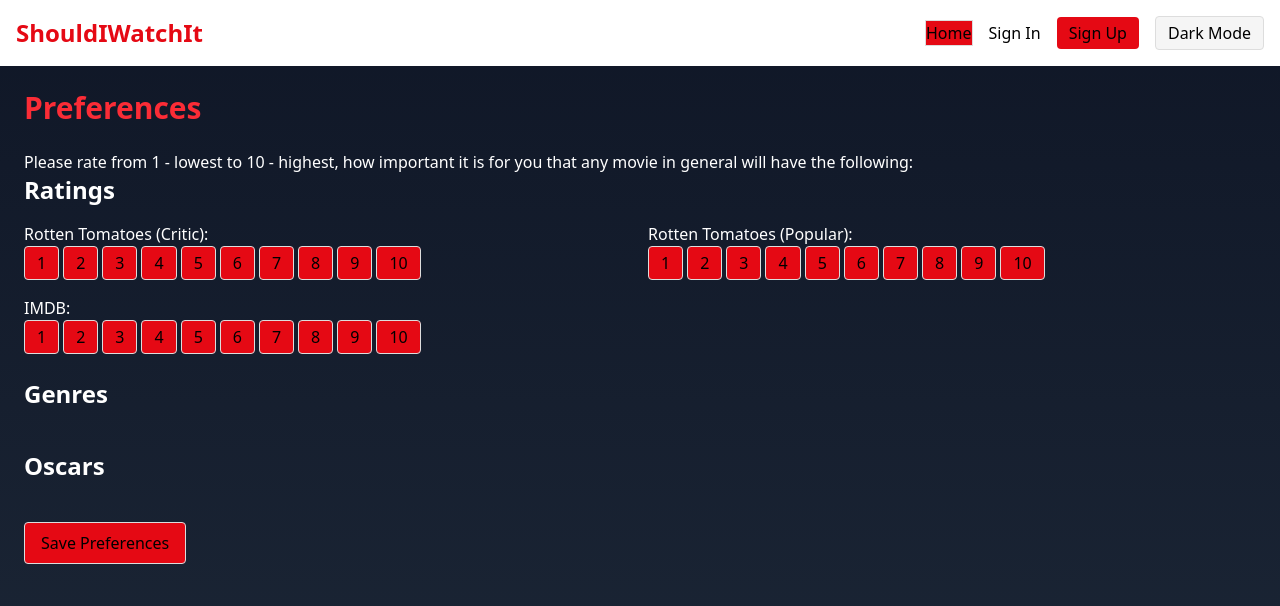
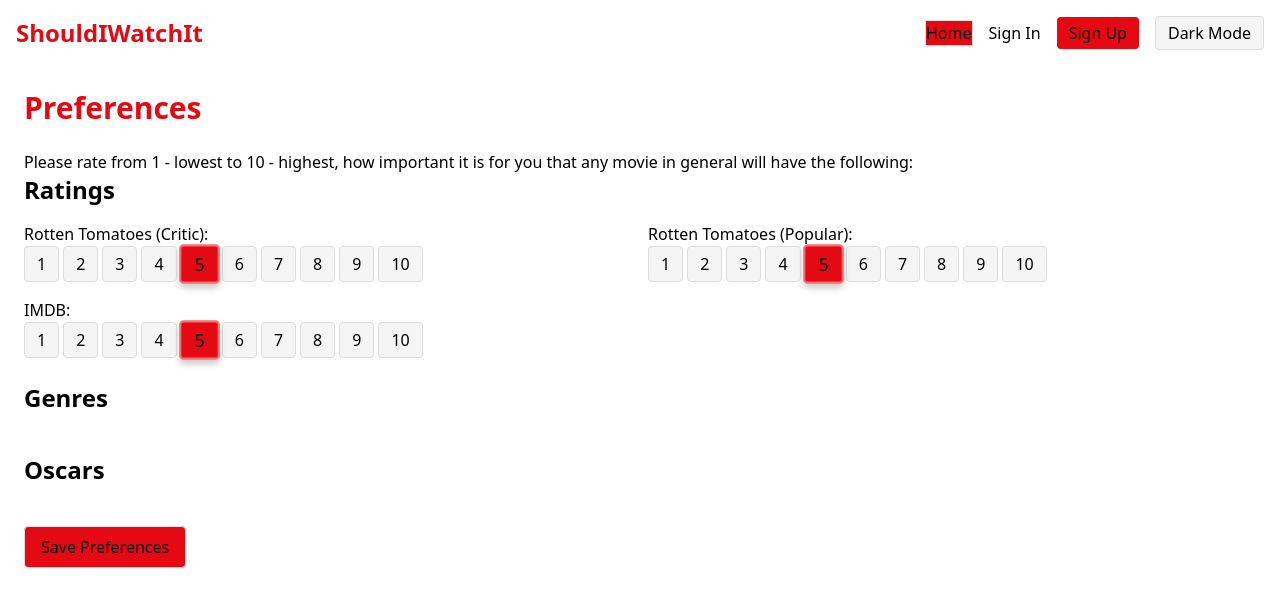
Before and after one commit to ohad9002/ShouldIWatchIt, a React (Vite) app in the folder frontend/: page /preferences in a window 1280 px wide. Shown: the top 606 px of the page. Built offline with nearby package versions, Linux system fonts and the light colour scheme.

Commit message:
Fix preferences page

```diff
--- a/frontend/src/components/ButtonRating.tsx
+++ b/frontend/src/components/ButtonRating.tsx
@@ -12,9 +12,11 @@
         <button
           key={num}
           onClick={() => onChange(num)}
-          className={`px-3 py-1 rounded ${
-            num === value ? "bg-red-500 text-white" : "bg-gray-800 text-gray-400"
-          } hover:bg-red-700`}
+          className={`px-3 py-1 rounded transition-all duration-200 ${
+            num === value
+              ? "button-rating-selected"
+              : "button-rating"
+          }`}
         >
           {num}
         </button>
--- a/frontend/src/index.css
+++ b/frontend/src/index.css
@@ -5,6 +5,7 @@
   --bg-color: #ffffff;
   --text-color: #000000;
   --primary-color: #e50914;
+  --primary-color-light: #f87171;
   --secondary-color: #f5f5f5;
   --border-color: #dddddd;
 }
@@ -14,6 +15,7 @@
   --bg-color: #121212;
   --text-color: #ffffff;
   --primary-color: #e50914;
+  --primary-color-light: #f87171;
   --secondary-color: #1e1e1e;
   --border-color: #333333;
 }
@@ -34,3 +36,25 @@
 [data-theme="dark"] body {
   border: 5px solid red; /* Temporary test style */
 }
+
+/* Selected button styles */
+.button-rating-selected {
+  background-color: var(--primary-color); /* Red for selected button */
+  color: var(--text-color); /* White text */
+  border: 2px solid var(--primary-color-light); /* Slightly lighter red border */
+  box-shadow: 0 4px 6px rgba(0, 0, 0, 0.2); /* Subtle shadow */
+  transform: scale(1.1); /* Slightly larger */
+}
+
+/* Unselected button styles */
+.button-rating {
+  background-color: var(--secondary-color); /* Gray background */
+  color: var(--text-color); /* White text */
+  border: 1px solid var(--border-color); /* Gray border */
+}
+
+/* Hover effect */
+.button-rating:hover {
+  background-color: var(--primary-color-light); /* Lighter red on hover */
+  color: var(--text-color); /* White text */
+}
--- a/frontend/src/pages/Preferences.tsx
+++ b/frontend/src/pages/Preferences.tsx
@@ -123,9 +123,23 @@
   }
 
   return (
-    <div className="bg-gradient-to-b from-gray-900 to-gray-800 min-h-screen text-white p-6">
-      <h1 className="text-3xl font-bold text-red-500 mb-6">Preferences</h1>
-      <p>Please rate from 1 - lowest to 10 - highest, how important it is for you that any movie in general will have the following:</p>
+    <div
+      className="min-h-screen p-6"
+      style={{
+        backgroundColor: "var(--bg-color)", // Use dark mode background
+        color: "var(--text-color)", // Use dark mode text color
+      }}
+    >
+      <h1
+        className="text-3xl font-bold mb-6"
+        style={{ color: "var(--primary-color)" }}
+      >
+        Preferences
+      </h1>
+      <p>
+        Please rate from 1 - lowest to 10 - highest, how important it is for you
+        that any movie in general will have the following:
+      </p>
 
       {/* Ratings Section */}
       <section className="mb-6">
```
